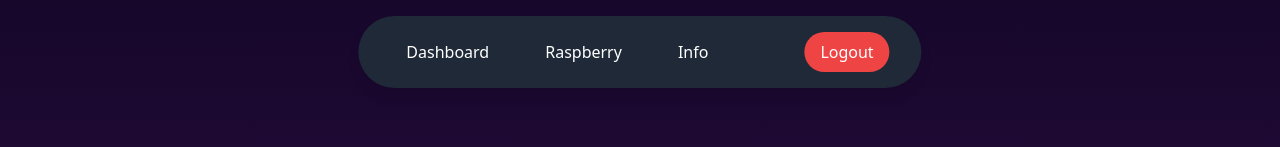
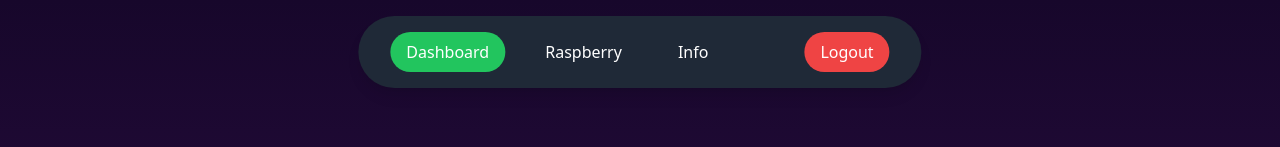
Before and after one commit to RodrigoVelaCerejeira/Low-Cost-Probes-for-Continuous-Monitoring-and-Optimisation-of-Wireless-Network-Performance, a Vue app in the folder site_project/frontend/: page /dashboard in a window 1280 px wide. Shown: the top 147 px of the page. Built offline with nearby package versions, Linux system fonts and the light colour scheme.

Commit message:
menu a indicar em que pag está

```diff
--- a/site_project/frontend/src/App.vue
+++ b/site_project/frontend/src/App.vue
@@ -8,19 +8,28 @@
       <div class="flex gap-6">
         <router-link
           to="/dashboard"
-          class="px-4 py-2 rounded-full transition hover:bg-green-500 hover:text-white"
+          :class="[
+            'px-4 py-2 rounded-full transition',
+            route.path === '/dashboard' ? 'bg-green-500 text-white' : 'hover:bg-green-500 hover:text-white'
+          ]"
         >
           Dashboard
         </router-link>
         <router-link
           to="/raspberries"
-          class="px-4 py-2 rounded-full transition hover:bg-green-500 hover:text-white"
+          :class="[
+            'px-4 py-2 rounded-full transition',
+            route.path === '/raspberries' ? 'bg-green-500 text-white' : 'hover:bg-green-500 hover:text-white'
+          ]"
         >
           Raspberry
         </router-link>
         <router-link
           to="/info"
-          class="px-4 py-2 rounded-full transition hover:bg-green-500 hover:text-white"
+          :class="[
+            'px-4 py-2 rounded-full transition',
+            route.path === '/info' ? 'bg-green-500 text-white' : 'hover:bg-green-500 hover:text-white'
+          ]"
         >
           Info
         </router-link>
```
